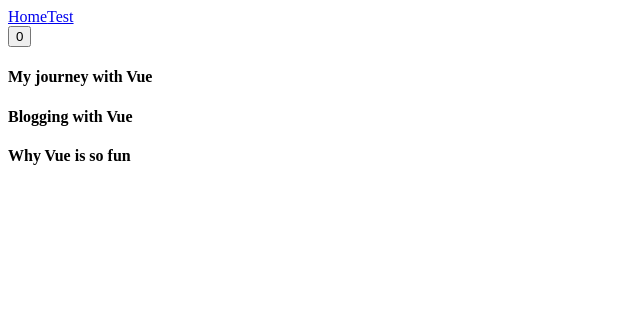
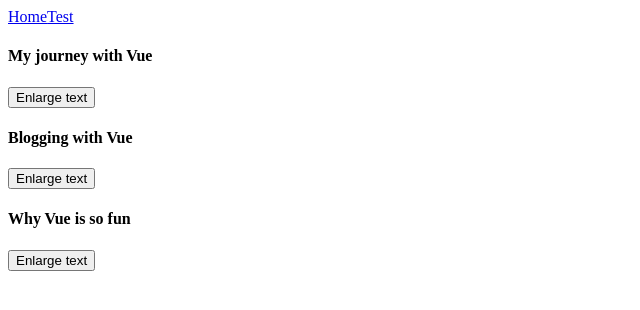
Before and after one commit to javierpb275/vue-test-project, a Vue app: page /test in a window 1280 px wide. Shown: the top 310 px of the page, without its empty margins (0-640 px from the left). Built offline with nearby package versions, Linux system fonts and the light colour scheme.

Commit message:
components: passing events

```diff
--- a/src/components/BlogPost.vue
+++ b/src/components/BlogPost.vue
@@ -1,7 +1,12 @@
 <script setup>
-const props = defineProps(["title"]);
+defineProps(["title"]);
+defineEmits(["enlarge-text"]);
+//const emit = defineEmits(['enlarge-text']) this way you do not need to use the $
 </script>
 
 <template>
-  <h4>{{ props.title }}</h4>
+  <div class="blog-post">
+    <h4>{{ title }}</h4>
+    <button @click="$emit('enlarge-text')">Enlarge text</button>
+  </div>
 </template>
--- a/src/views/TestView.vue
+++ b/src/views/TestView.vue
@@ -1,5 +1,4 @@
 <script setup>
-import CountButton from "../components/CountButton.vue";
 import BlogPost from "../components/BlogPost.vue";
 import { ref } from "vue";
 
@@ -8,11 +7,19 @@ const posts = ref([
   { id: 2, title: "Blogging with Vue" },
   { id: 3, title: "Why Vue is so fun" },
 ]);
+
+const postFontSize = ref(1);
 </script>
 
 <template>
   <main>
-    <CountButton />
-    <BlogPost v-for="post in posts" :key="post.id" :title="post.title" />
+    <div :style="{ fontSize: postFontSize + 'em' }">
+      <blog-post
+        v-for="post in posts"
+        :key="post.id"
+        :title="post.title"
+        @enlarge-text="postFontSize += 0.1"
+      ></blog-post>
+    </div>
   </main>
 </template>
```
